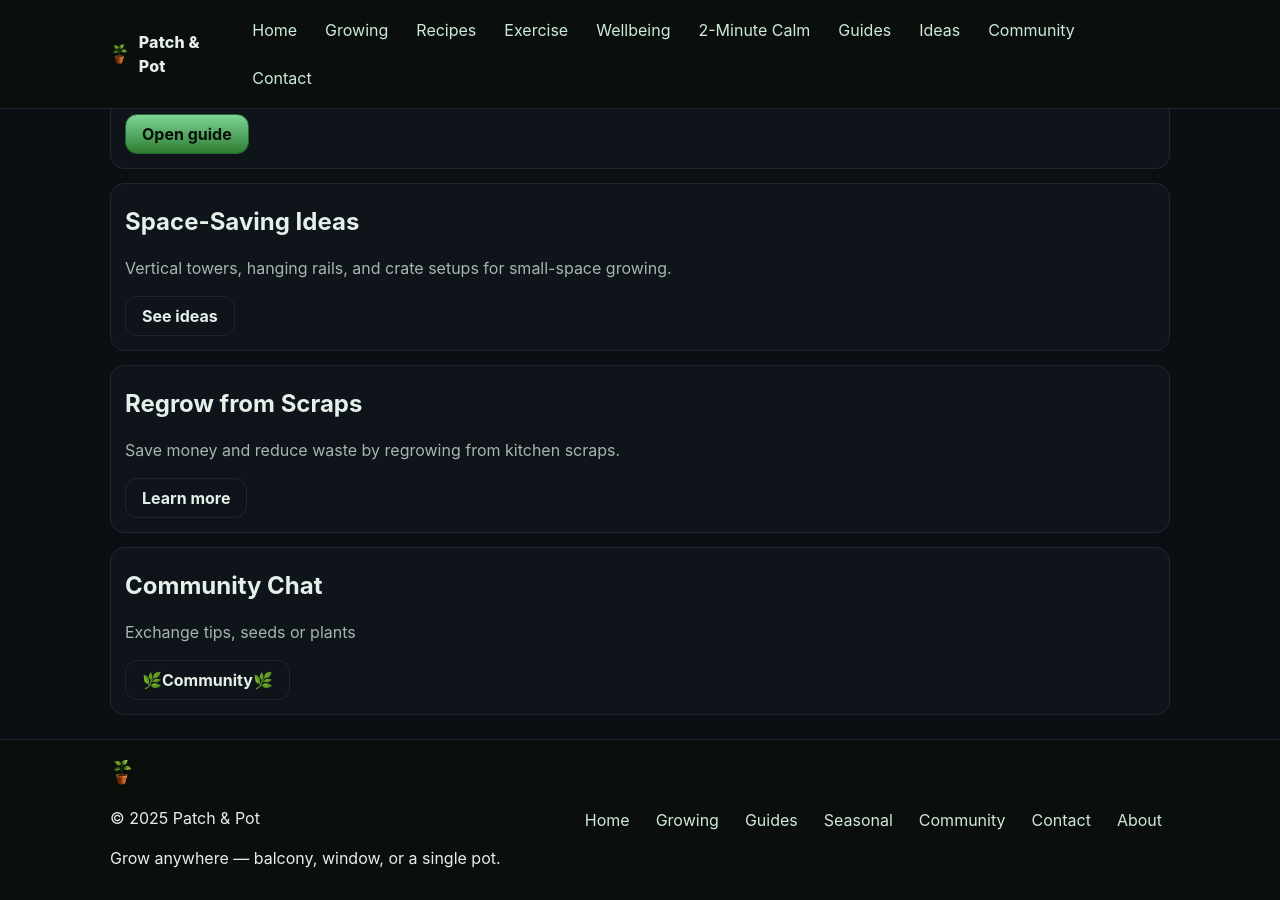
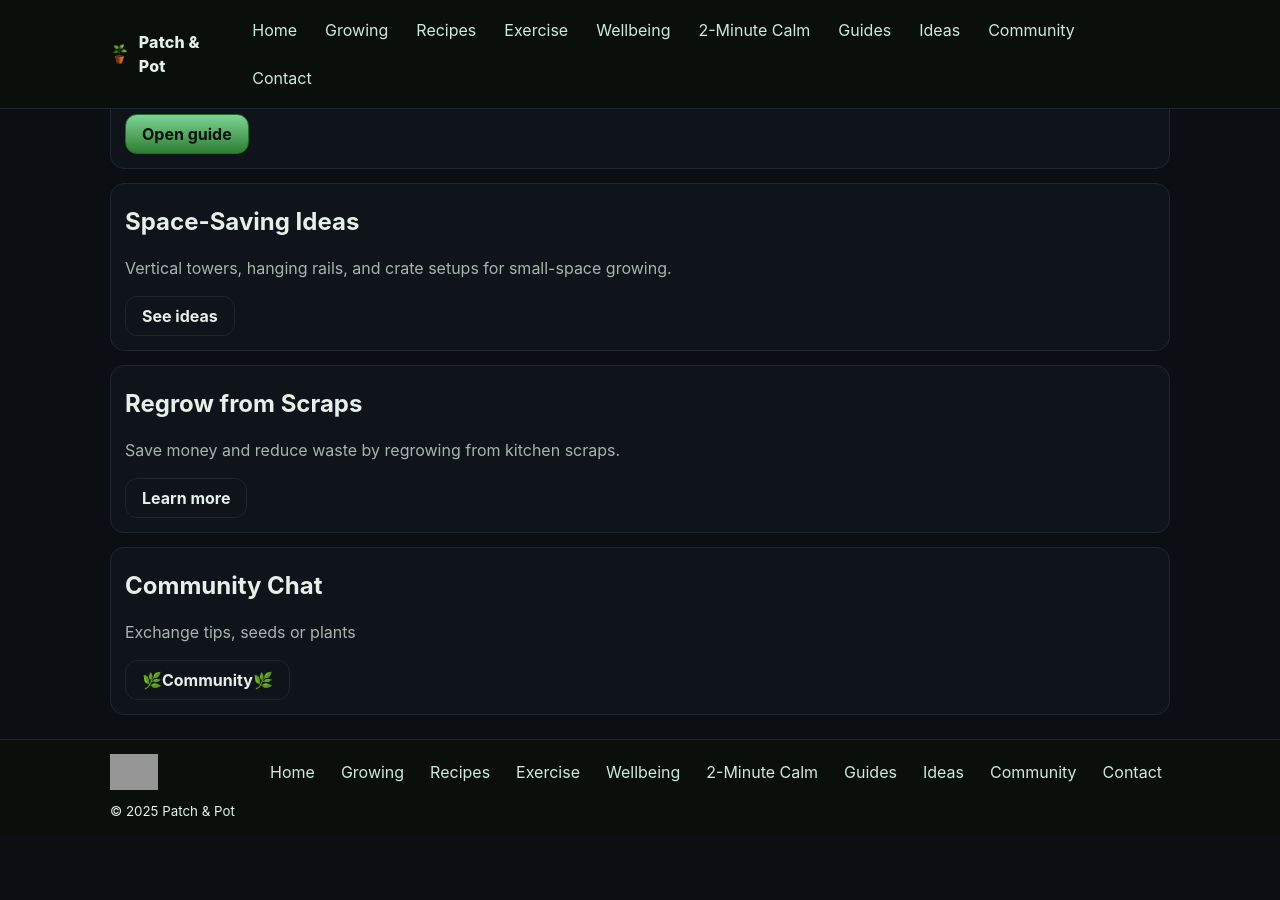
Before and after one commit to grantfitfuel/patchandpot, a Jekyll site: the page built from sites/index.html, in a window 1280 px wide and 900 px high, scrolled down 514 px. Built offline with Jekyll 4.4.1, drawn with Linux system fonts in a browser that asks for light colours; after the commit the page ends 1350 px from its top, so only the background shows below that; grey boxes are pictures that could not be loaded.

Commit message:
Update footer.html

```diff
--- a/sites/_includes/footer.html
+++ b/sites/_includes/footer.html
@@ -1,21 +1,18 @@
 <footer class="site-footer">
   <div class="wrap">
-    <div class="foot-brand">
-      <img src="/img/patchandpot-icon.png" alt="Patch &amp; Pot icon" class="footer-icon" onerror="this.style.display='none'">
-      <div class="foot-copy">
-        <p>© {{ 'now' | date: '%Y' }} Patch &amp; Pot</p>
-        <p>Grow anywhere — balcony, window, or a single pot.</p>
-      </div>
-    </div>
-
+    <img src="{{ '/img/pot-icon.png' | relative_url }}" alt="" class="footer-icon">
     <nav class="foot-nav" aria-label="Footer">
-      <a href="/index.html">Home</a>
-      <a href="/growing/index.html">Growing</a>
-      <a href="/guides/index.html">Guides</a>
-      <a href="/seasonal.html">Seasonal</a>
-      <a href="/community.html">Community</a>
-      <a href="/contact.html">Contact</a>
-      <a href="/about.html">About</a>
+      <a href="{{ '/' | relative_url }}">Home</a>
+      <a href="{{ '/growing/index.html' | relative_url }}">Growing</a>
+      <a href="{{ '/recipes.html' | relative_url }}">Recipes</a>
+      <a href="{{ '/exercise.html' | relative_url }}">Exercise</a>
+      <a href="{{ '/wellbeing.html' | relative_url }}">Wellbeing</a>
+      <a href="{{ '/calm.html' | relative_url }}">2-Minute Calm</a>
+      <a href="{{ '/guides/index.html' | relative_url }}">Guides</a>
+      <a href="{{ '/ideas.html' | relative_url }}">Ideas</a>
+      <a href="{{ '/community.html' | relative_url }}">Community</a>
+      <a href="{{ '/contact.html' | relative_url }}">Contact</a>
     </nav>
+    <small>© {{ site.time | date: '%Y' }} Patch &amp; Pot</small>
   </div>
 </footer>
```
